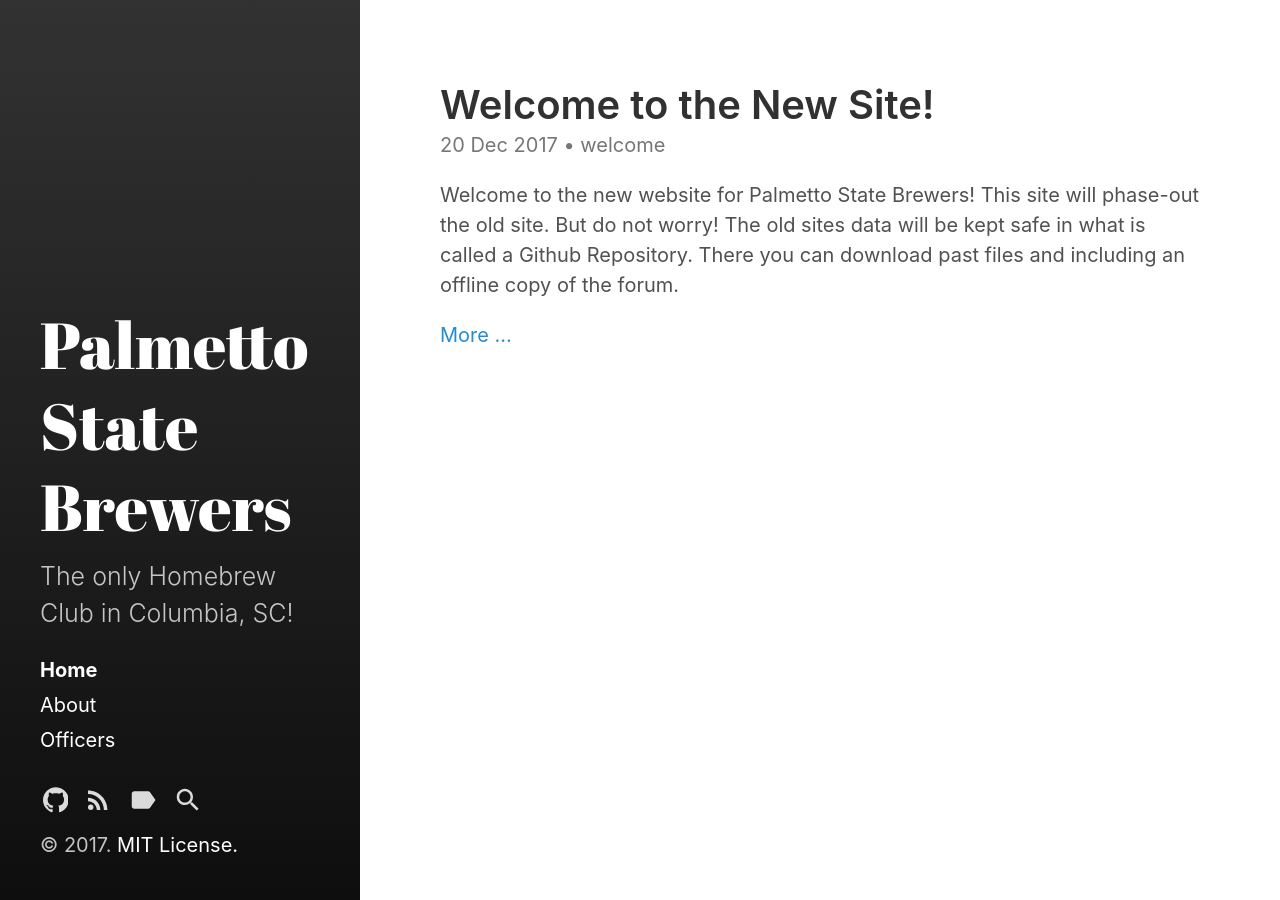
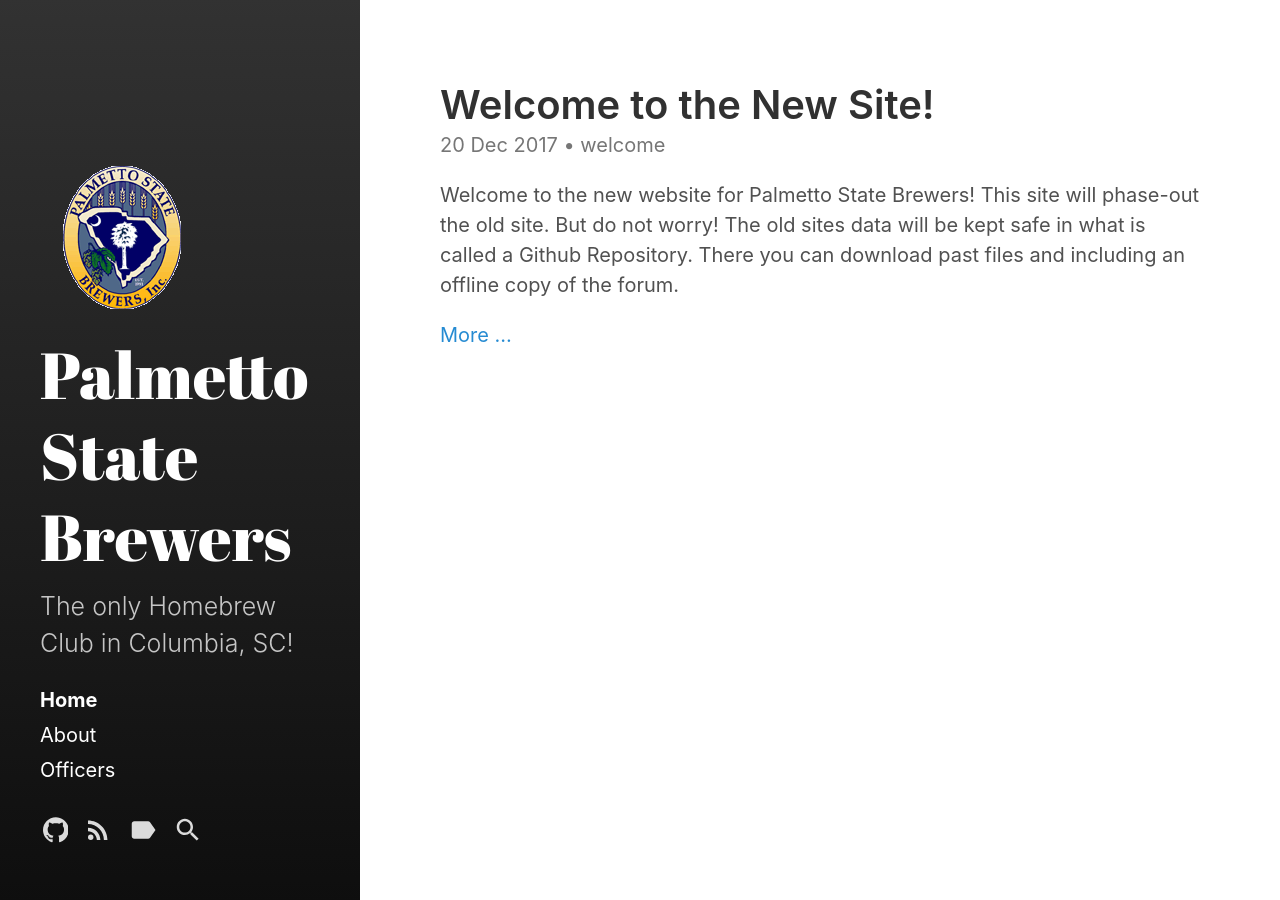
Before and after one commit to palmettostatebrewers/palmettostatebrewers.github.io, a Jekyll site: the page built from index.html, in a window 1280 px wide. Built offline with Jekyll 4.4.1, drawn with Linux system fonts in a browser that asks for light colours; the list of posts is cut into pages by our own code.

Commit message:
Added PSB icon to sidenav

```diff
--- /dev/null
+++ b/_includes/logo.html
@@ -0,0 +1,7 @@
+<a aria-label="Github Project"
+   class="icon"
+   href="{{ site.baseurl }}"
+   id="psb-icon"
+   title="Icon">
+    <img src="/assets/png/psb_logo.png">
+</a>
--- a/_includes/sidebar.html
+++ b/_includes/sidebar.html
@@ -1,5 +1,8 @@
 <div id="sidebar">
+
   <header>
+      {% include logo.html %}
+
     <{% if page.layout == "index" %}h1{% else %}div{% endif %} class="site-title">
       <a href="{{ site.baseurl }}/">
         {% unless page.url == "/" %}
@@ -8,8 +11,10 @@
         {{ site.title }}
       </a>
     </{% if page.layout == "index" %}h1{% else %}div{% endif %}>
+
     <p class="lead">{{ site.description }}</p>
   </header>
+
   {% include sidebar-nav-links.html %}
 
   {% if site.version %}
@@ -17,5 +22,5 @@
   {% endif %}
 
   {% include sidebar-icon-links.html %}
-  {% include copyright.html %}
+  <!--{% include copyright.html %}-->
 </div>
```
Also changed, not shown: assets/png/psb_logo.png (added), 1 other file.
